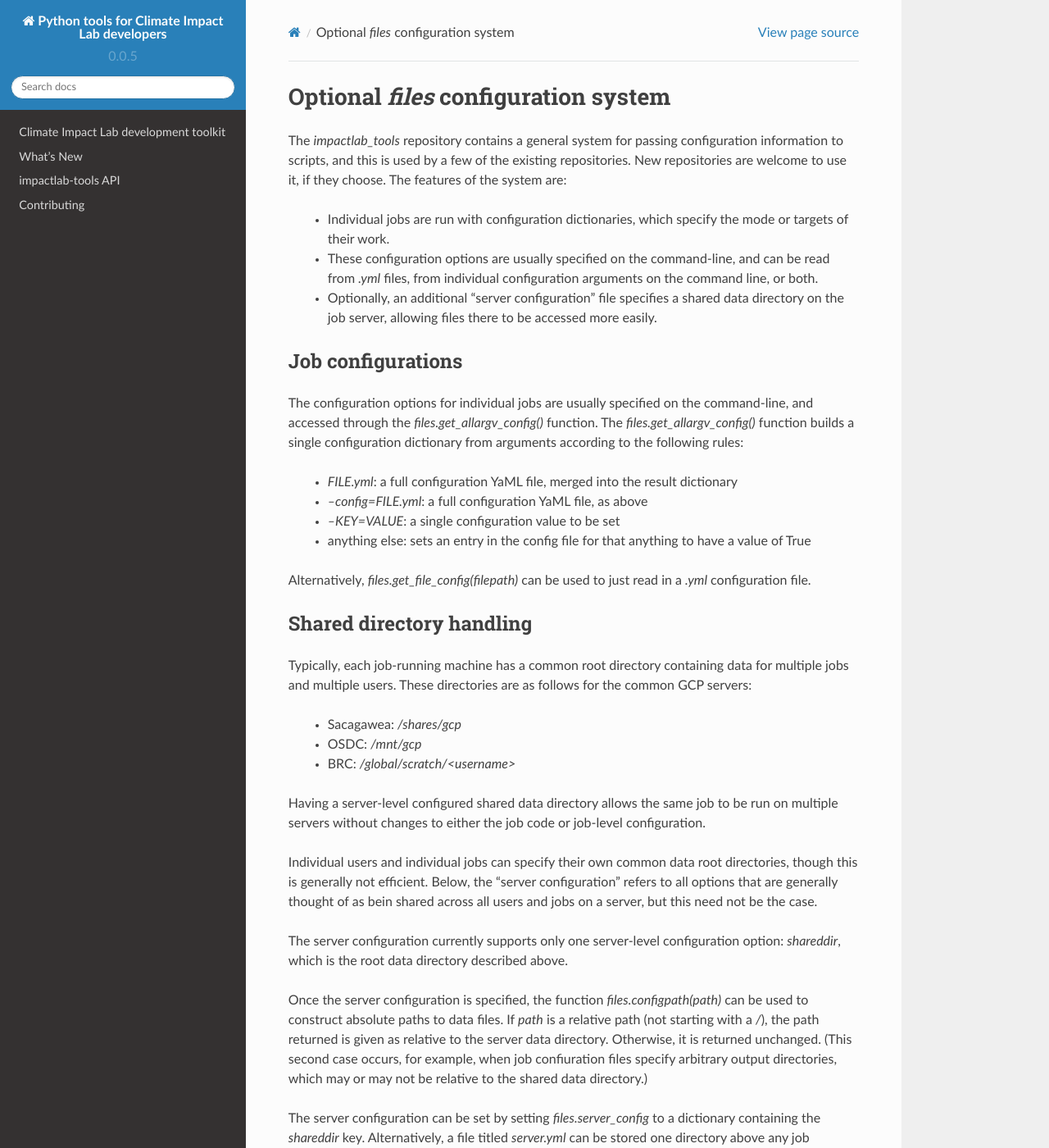
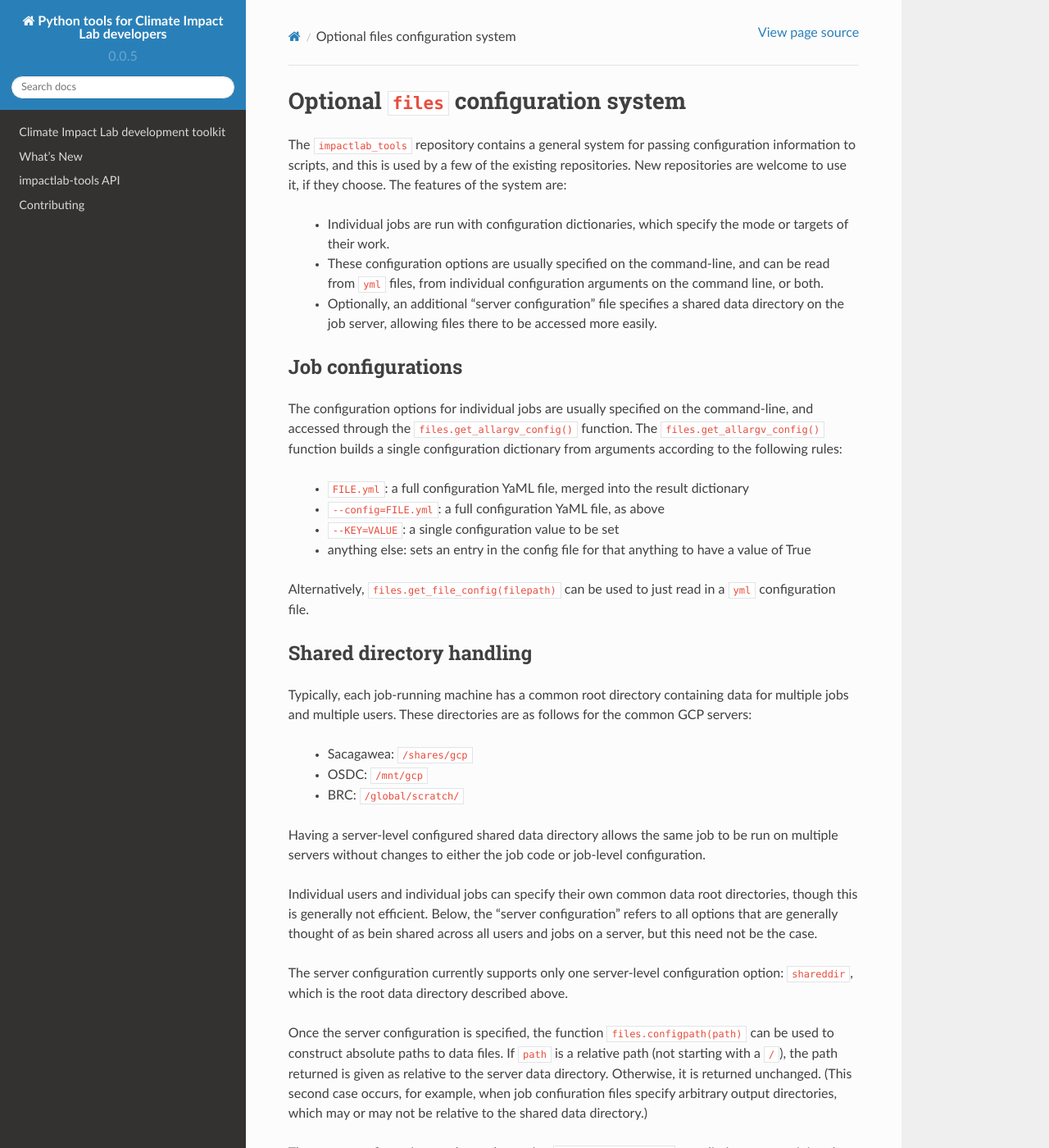
Before and after one commit to ClimateImpactLab/impactlab-tools, a Sphinx documentation site: the page built from docs/configuration.rst, in a window 1280 px wide and 1400 px high. Shown: the whole window at 82% size. Built offline with Sphinx 7.4.7 and the Read the Docs theme 2.0.0, drawn with Linux system fonts in a browser that asks for light colours; cross-references to code outside the pages are shown as plain code; part of the change alters nothing that is shown.

Commit message:
add configuration docs

```diff
--- a/docs/configuration.rst
+++ b/docs/configuration.rst
@@ -1,7 +1,7 @@
-Optional `files` configuration system
+Optional :code:`files` configuration system
 =====================================
 
-The `impactlab_tools` repository contains a general system for passing
+The :code:`impactlab_tools` repository contains a general system for passing
 configuration information to scripts, and this is used by a few of the
 existing repositories.  New repositories are welcome to use it, if
 they choose.  The features of the system are:
@@ -9,7 +9,7 @@ they choose.  The features of the system are:
  - Individual jobs are run with configuration dictionaries, which
    specify the mode or targets of their work.
  - These configuration options are usually specified on the
-   command-line, and can be read from `.yml` files, from individual
+   command-line, and can be read from :bash:`.yml` files, from individual
    configuration arguments on the command line, or both.
  - Optionally, an additional "server configuration" file specifies a
    shared data directory on the job server, allowing files there to be
@@ -20,17 +20,17 @@ Job configurations
 
 The configuration options for individual jobs are usually specified on
 the command-line, and accessed through the
-`files.get_allargv_config()` function.  The
-`files.get_allargv_config()` function builds a single configuration
+:code:`files.get_allargv_config()` function.  The
+:code:`files.get_allargv_config()` function builds a single configuration
 dictionary from arguments according to the following rules:
 
- - `FILE.yml`: a full configuration YaML file, merged into the result dictionary
- - `--config=FILE.yml`: a full configuration YaML file, as above
- - `--KEY=VALUE`: a single configuration value to be set
+ - :bash:`FILE.yml`: a full configuration YaML file, merged into the result dictionary
+ - :bash:`--config=FILE.yml`: a full configuration YaML file, as above
+ - :bash:`--KEY=VALUE`: a single configuration value to be set
  - anything else: sets an entry in the config file for that anything to have a value of True
 
-Alternatively, `files.get_file_config(filepath)` can be used to just
-read in a `.yml` configuration file.
+Alternatively, :code:`files.get_file_config(filepath)` can be used to just
+read in a :bash:`.yml` configuration file.
 
 Shared directory handling
 -------------------------
@@ -39,9 +39,9 @@ Typically, each job-running machine has a common root directory
 containing data for multiple jobs and multiple users.  These
 directories are as follows for the common GCP servers:
 
- - Sacagawea: `/shares/gcp`
- - OSDC: `/mnt/gcp`
- - BRC: `/global/scratch/<username>`
+ - Sacagawea: :bash:`/shares/gcp`
+ - OSDC: :bash:`/mnt/gcp`
+ - BRC: :bash:`/global/scratch/<username>`
 
 Having a server-level configured shared data directory allows the same
 job to be run on multiple servers without changes to either the job
@@ -54,20 +54,20 @@ thought of as bein shared across all users and jobs on a server, but
 this need not be the case.
 
 The server configuration currently supports only one server-level
-configuration option: `shareddir`, which is the root data directory
+configuration option: :code:`shareddir`, which is the root data directory
 described above.
 
 Once the server configuration is specified, the function
-`files.configpath(path)` can be used to construct absolute paths to
-data files.  If `path` is a relative path (not starting with a `/`),
+:code:`files.configpath(path)` can be used to construct absolute paths to
+data files.  If :code:`path` is a relative path (not starting with a :bash:`/`),
 the path returned is given as relative to the server data directory.
 Otherwise, it is returned unchanged.  (This second case occurs, for
 example, when job confiuration files specify arbitrary output
 directories, which may or may not be relative to the shared data
 directory.)
 
-The server configuration can be set by setting `files.server_config`
-to a dictionary containing the `shareddir` key.  Alternatively, a file
-titled `server.yml` can be stored one directory above any job
-repository directory; if `files.server_config` is not set, this file
+The server configuration can be set by setting :code:`files.server_config`
+to a dictionary containing the :code:`shareddir` key.  Alternatively, a file
+titled :bash:`server.yml` can be stored one directory above any job
+repository directory; if :code:`files.server_config` is not set, this file
 will be looked for.
```
